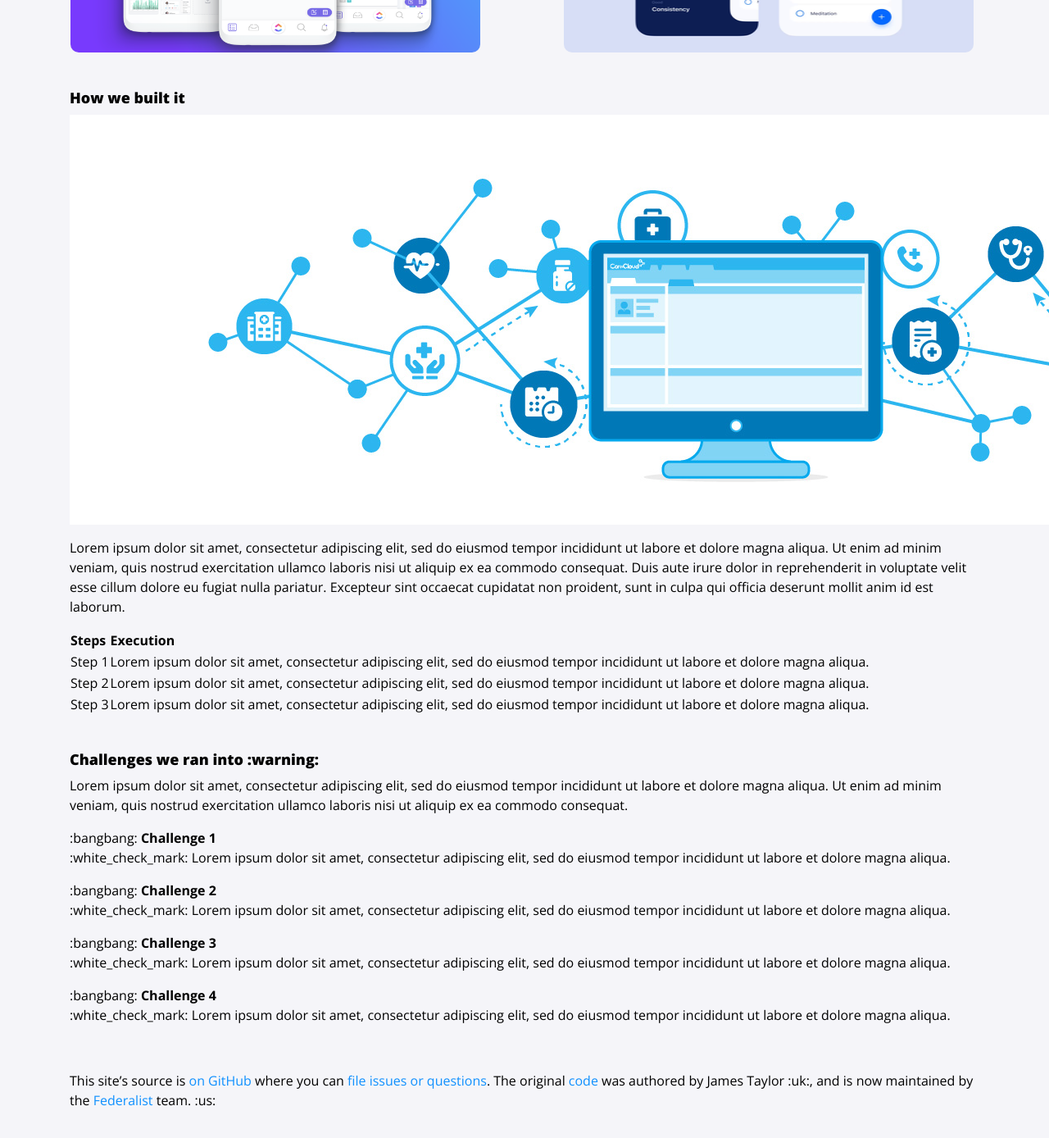
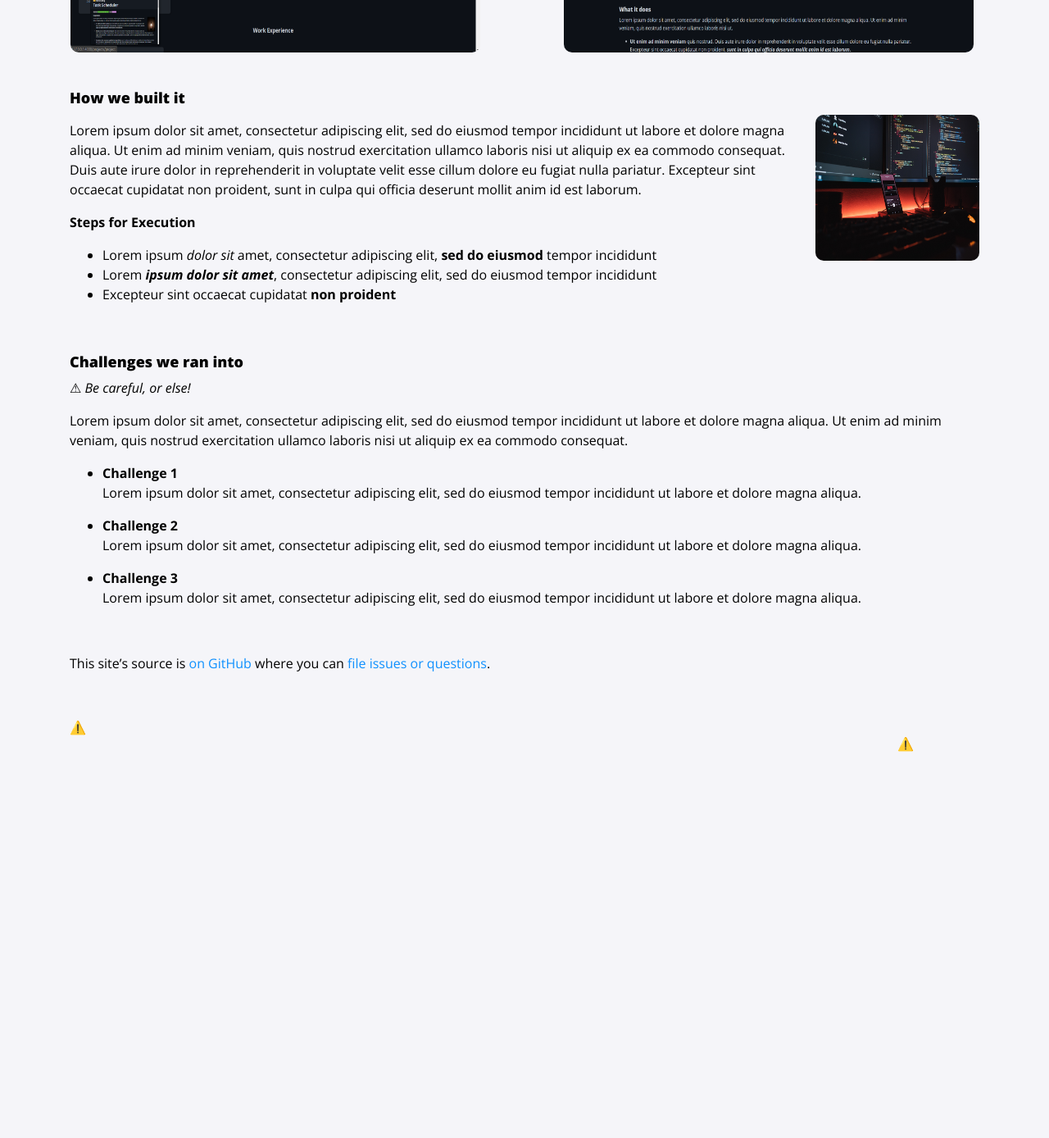
Before and after one commit to MLH-Fellowship/pod-3.1.1-portfolio, a Jekyll site: the page built from projects/project.md, in a window 1280 px wide and 1400 px high, scrolled down 1109 px. Shown: the top 1388 px of the window at 82% size. Built offline with Jekyll 4.4.1, drawn with Linux system fonts in a browser that asks for light colours; nearby versions of some CDN libraries; after the commit the page ends 2066 px from its top, so only the background shows below that; some of the changed text lies outside the part shown.

Commit message:
fix: fixed certain issues in projects.md page with images and markdown rendering

```diff
--- a/projects/project.md
+++ b/projects/project.md
@@ -28,46 +28,49 @@ Lorem ipsum dolor sit amet, consectetur adipiscing elit, sed do eiusmod tempor i
 
 - **Aliquip ex ea commodo consequat**. Duis aute irure dolor in reprehenderit in voluptate velit esse cillum dolore eu fugiat nulla pariatur. Duis aute irure dolor in reprehenderit in voluptate velit esse cillum dolore eu fugiat nulla pariatur. Excepteur sint occaecat cupidatat non proident, sunt in culpa qui officia deserunt mollit anim id est laborum.
 
-|                                                      Dashboard Page                                                      |                                             Add a Task                                              |
+|                                                      Home Page                                                      |                                             Details Page                                             |
 | :----------------------------------------------------------------------------------------------------------------------: | :-------------------------------------------------------------------------------------------------: |
 | <img src="../assets/img/projects/tasks1.png" width="500" height="300" style="border-radius: 10px; margin-right: 100px;"> | <img src="../assets/img/projects/tasks2.png" width="500" height="300" style="border-radius: 10px;"> |
 
 <br>
 
 ## How we built it
-![Workflow](../assets/img/projects/workflow-banner.jpg)
+
+<img src="../assets/img/projects/built.jpg" align="right" alt="Size Limit logo by Anton Lovchikov" style="margin-left: 10px; border-radius: 10px;" width="200" height="178">
 
 Lorem ipsum dolor sit amet, consectetur adipiscing elit, sed do eiusmod tempor incididunt ut labore et dolore magna aliqua. Ut enim ad minim veniam, quis nostrud exercitation ullamco laboris nisi ut aliquip ex ea commodo consequat. Duis aute irure dolor in reprehenderit in voluptate velit esse cillum dolore eu fugiat nulla pariatur. Excepteur sint occaecat cupidatat non proident, sunt in culpa qui officia deserunt mollit anim id est laborum.
 
-| Steps               | Execution    |
-|---------------------|--------------|
-| Step 1              |       Lorem ipsum dolor sit amet, consectetur adipiscing elit, sed do eiusmod tempor incididunt ut labore et dolore magna aliqua.        |
-| Step 2              | Lorem ipsum dolor sit amet, consectetur adipiscing elit, sed do eiusmod tempor incididunt ut labore et dolore magna aliqua.     |
-| Step 3              |      Lorem ipsum dolor sit amet, consectetur adipiscing elit, sed do eiusmod tempor incididunt ut labore et dolore magna aliqua.     |
-
+**Steps for Execution**
+* Lorem ipsum *dolor sit* amet, consectetur adipiscing elit, **sed do eiusmod** tempor incididunt
+* Lorem ***ipsum dolor sit amet***, consectetur adipiscing elit, sed do eiusmod tempor incididunt
+* Excepteur sint occaecat cupidatat **non proident**
 
 
 <br>
 
-## Challenges we ran into :warning:
+## Challenges we ran into
+⚠ *Be careful, or else!*
 
 Lorem ipsum dolor sit amet, consectetur adipiscing elit, sed do eiusmod tempor incididunt ut labore et dolore magna aliqua. Ut enim ad minim veniam, quis nostrud exercitation ullamco laboris nisi ut aliquip ex ea commodo consequat.
 
-:bangbang: **Challenge 1** <br>
-:white_check_mark: Lorem ipsum dolor sit amet, consectetur adipiscing elit, sed do eiusmod tempor incididunt ut labore et dolore magna aliqua.
+* **Challenge 1** <br>
+Lorem ipsum dolor sit amet, consectetur adipiscing elit, sed do eiusmod tempor incididunt ut labore et dolore magna aliqua.
 
-:bangbang: **Challenge 2** <br>
-:white_check_mark: Lorem ipsum dolor sit amet, consectetur adipiscing elit, sed do eiusmod tempor incididunt ut labore et dolore magna aliqua.
+* **Challenge 2** <br>
+Lorem ipsum dolor sit amet, consectetur adipiscing elit, sed do eiusmod tempor incididunt ut labore et dolore magna aliqua.
 
-:bangbang: **Challenge 3** <br>
-:white_check_mark: Lorem ipsum dolor sit amet, consectetur adipiscing elit, sed do eiusmod tempor incididunt ut labore et dolore magna aliqua.
-
-:bangbang: **Challenge 4** <br>
-:white_check_mark: Lorem ipsum dolor sit amet, consectetur adipiscing elit, sed do eiusmod tempor incididunt ut labore et dolore magna aliqua.
-
+* **Challenge 3** <br>
+Lorem ipsum dolor sit amet, consectetur adipiscing elit, sed do eiusmod tempor incididunt ut labore et dolore magna aliqua.
 
 <br>
 
+This site's source is [on GitHub](https://github.com/MLH-Fellowship/pod-3.1.1-portfolio) where you can [file issues or questions](https://github.com/MLH-Fellowship/pod-3.1.1-portfolio/issues).
 
 
- This site's source is [on GitHub](https://github.com/18f/markdown-editor) where you can [file issues or questions](https://github.com/18F/markdown-editor/issues/new). The original [code](https://github.com/jbt/markdown-editor) was authored by James Taylor :uk:, and is now maintained by the [Federalist](https://federalist.18f.gov) team. :us:
+<script src="https://unpkg.com/@lottiefiles/lottie-player@latest/dist/lottie-player.js"></script>
+<div style="inline-block;">
+    <div style="float: left;"><lottie-player src="https://assets9.lottiefiles.com/private_files/lf30_hlzxxlfs.json" background="transparent"  speed="1"  style="width: 100px; height: 100px;" loop autoplay></lottie-player>
+    </div>
+    <div style="float: right; padding-top: 20px;"><lottie-player src="https://assets9.lottiefiles.com/private_files/lf30_uyplypyd.json" background="transparent"  speed="1"  style="width: 100px; height: 100px;" loop autoplay></lottie-player>
+    </div>
+</div>
```
Also changed, not shown: assets/img/logo.svg, assets/img/projects/built.jpg (added), assets/img/projects/tasks1.png, assets/img/projects/tasks2.png.
